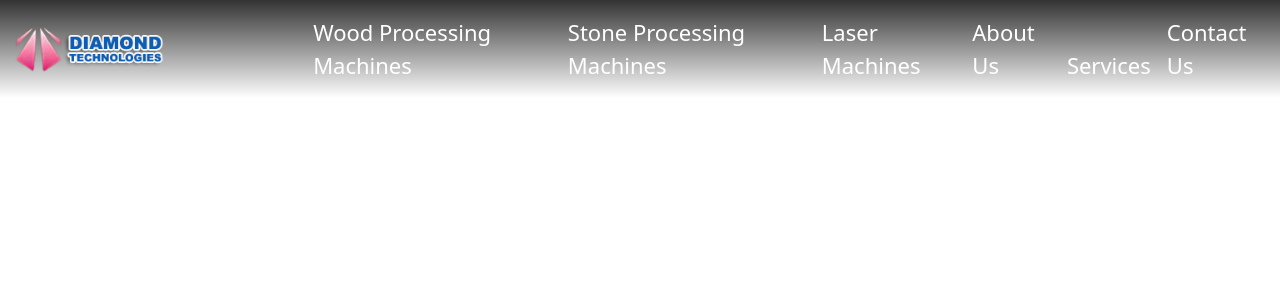
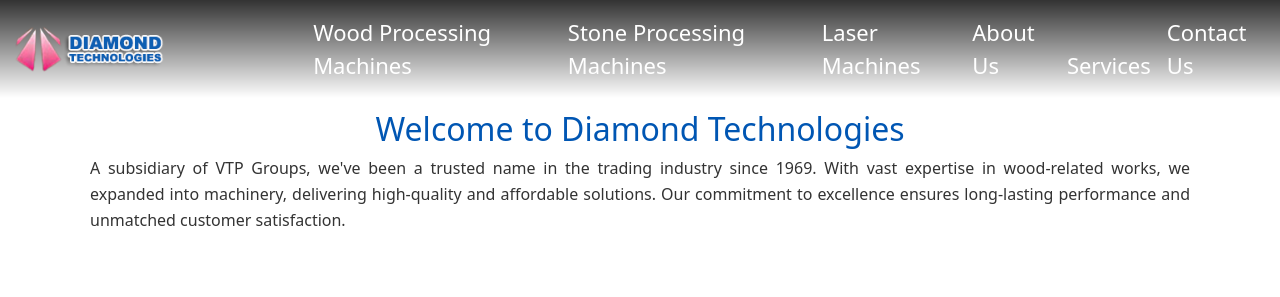
Before and after one commit to AakashSuresh2003/Responsive_Diamond_Tech, a React (Vite) app: page /aboutus in a window 1280 px wide. Shown: the top 297 px of the page. Built offline with nearby package versions, Linux system fonts and the light colour scheme; grey boxes are pictures that could not be loaded.

Commit message:
Updated the address and respective details

```diff
--- a/src/Components/AboutsUSDetailed/AboutsUSDetailed.css
+++ b/src/Components/AboutsUSDetailed/AboutsUSDetailed.css
@@ -3,6 +3,26 @@
   flex-direction: column;
   gap: 20px;
   padding: 20px;
+  margin: 0 auto;
+  max-width: 1200px;
+  margin-top: -35vh;
+}
+
+.layout-header {
+  text-align: center;
+  margin-bottom: 30px;
+}
+
+.layout-header h1 {
+  font-size: 2em;
+  color: #0056b3;
+}
+
+.layout-header p {
+  font-size: 1em;
+  line-height: 1.6;
+  color: #333;
+  text-align: justify;
 }
 
 .layout-section {
@@ -33,8 +53,11 @@
   color: #333;
 }
 
-  /* Responsive Design */
+
 @media (max-width: 768px) {
+  .layout-container{
+    margin-top: -15vh;
+  }
   .layout-section {
     flex-direction: column;
     align-items: flex-start;
@@ -52,5 +75,12 @@
 
   .layout-text p {
     font-size: 0.9em;
+    text-align: justify;
   }
 }
+
+@media (max-width: 1024px) {
+  .layout-container {
+    margin-top: -15vh;
+  }
+}
--- a/src/Components/AboutsUSDetailed/AboutsUSDetailed.jsx
+++ b/src/Components/AboutsUSDetailed/AboutsUSDetailed.jsx
@@ -7,18 +7,29 @@ const AboutsUSDetailed = () => {
       image:
         "https://media.istockphoto.com/id/1383796215/photo/silhouette-of-man-holding-binoculars-on-mountain-peak-against-bright-sunlight-sky-background.jpg?s=612x612&w=0&k=20&c=Y1bdRKzRcs6DVSPjqAn3fVQIdkrA-s1-uWHvnFviCOQ=",
       title: "Vision",
-      content: `To be the leading provider of comprehensive machinery solutions, creating lasting value for our customers through innovation and expertise. To become the most trusted provider of high-quality, affordable machinery solutions, making advanced technology accessible to businesses of all sizes.  `,
+      content: `To be the leading provider of comprehensive machinery solutions, creating lasting value for our customers through innovation and expertise. To become the most trusted provider of high-quality, affordable machinery solutions, making advanced technology accessible to businesses of all sizes.`,
     },
     {
       image:
         "https://media.istockphoto.com/id/1383796215/photo/silhouette-of-man-holding-binoculars-on-mountain-peak-against-bright-sunlight-sky-background.jpg?s=612x612&w=0&k=20&c=Y1bdRKzRcs6DVSPjqAn3fVQIdkrA-s1-uWHvnFviCOQ=",
       title: "Mission",
       content: `Our mission is to offer the best machinery at competitive prices, ensuring our customers have access to the latest technology. We aim to build strong, long-lasting relationships with our customers by providing quality products to meet all their requirements, both today and in the future. We strive to offer the best in quality while keeping costs affordable, empowering our customers to thrive in their industries.`,
-    }
+    },
   ];
 
   return (
     <div className="layout-container">
+      <div className="layout-header">
+        <h1>Welcome to Diamond Technologies</h1>
+        <p>
+          A subsidiary of VTP Groups, we've been a trusted name in the trading
+          industry since 1969. With vast expertise in wood-related works, we
+          expanded into machinery, delivering high-quality and affordable
+          solutions. Our commitment to excellence ensures long-lasting
+          performance and unmatched customer satisfaction.
+        </p>
+      </div>
+
       {sections.map((section, index) => (
         <div key={index} className="layout-section">
           <img
--- a/src/Components/ContactUs/ContactUs.jsx
+++ b/src/Components/ContactUs/ContactUs.jsx
@@ -35,7 +35,7 @@ export const ContactUs = () => {
             <li>
               <span className="contact_label">Our Office Address:</span>
               <span className="contact_value">
-                Gem industries, No; 140, G.N.T.Road, Puzhal, Chennai- 600066.
+                VTP Towers, No.206, G.N.T.Road, Erukkancheri, Chennai- 600118.
               </span>
             </li>
             <li>
@@ -44,7 +44,7 @@ export const ContactUs = () => {
             </li>
             <li>
               <span className="contact_label">Email:</span>
-              <span className="contact_value">diamond_tech@yahoo.com</span>
+              <span className="contact_value">diamond_technologies@outlook.com</span>
             </li>
             <li>
               <span className="contact_label">Our timing:</span>
--- a/src/Components/Footer/Footer.css
+++ b/src/Components/Footer/Footer.css
@@ -62,7 +62,7 @@
     }
   }
 
-  @media (min-width: 769px) {
+  @media (min-width: 769px) and (max-width: 1024px) {
 
     .footer{
       margin-left: -6.8%;
```
Lines whose indentation alone changed are shown as unchanged.
